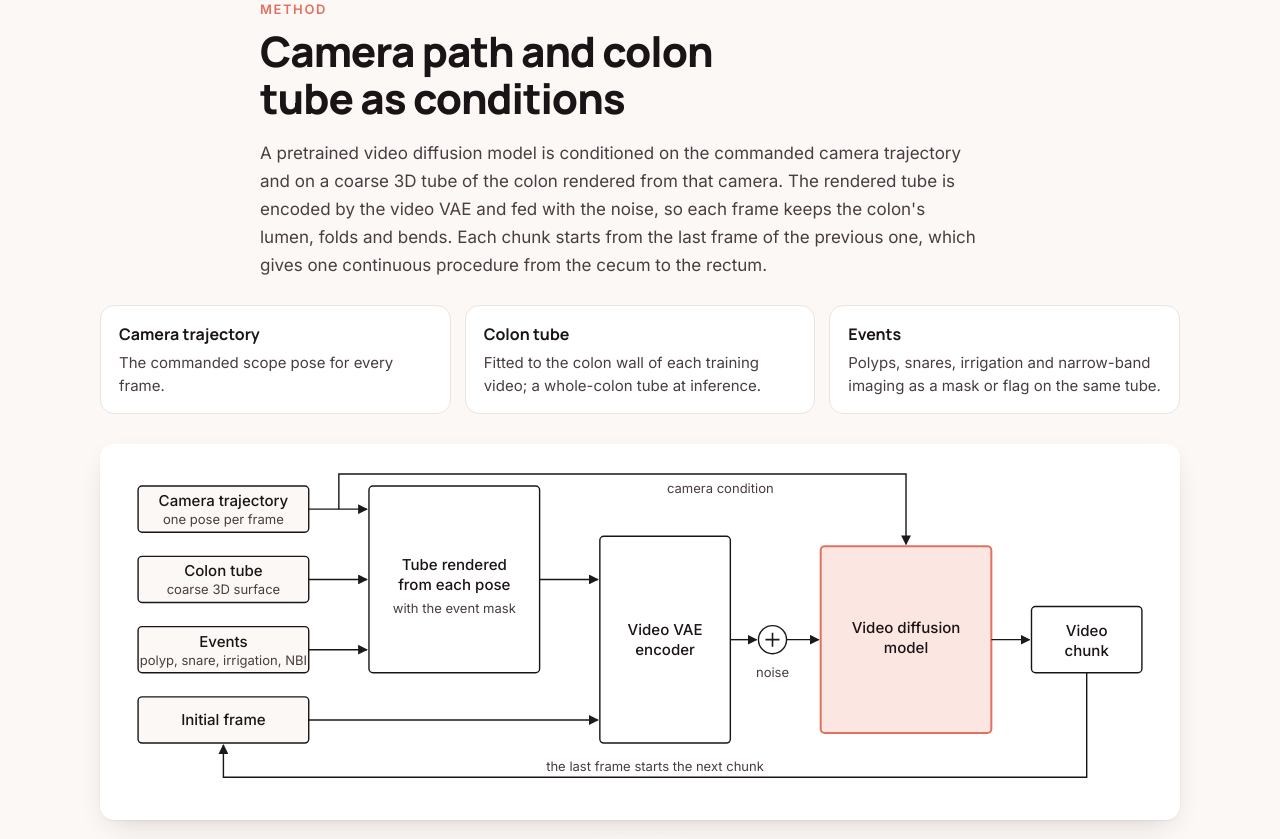
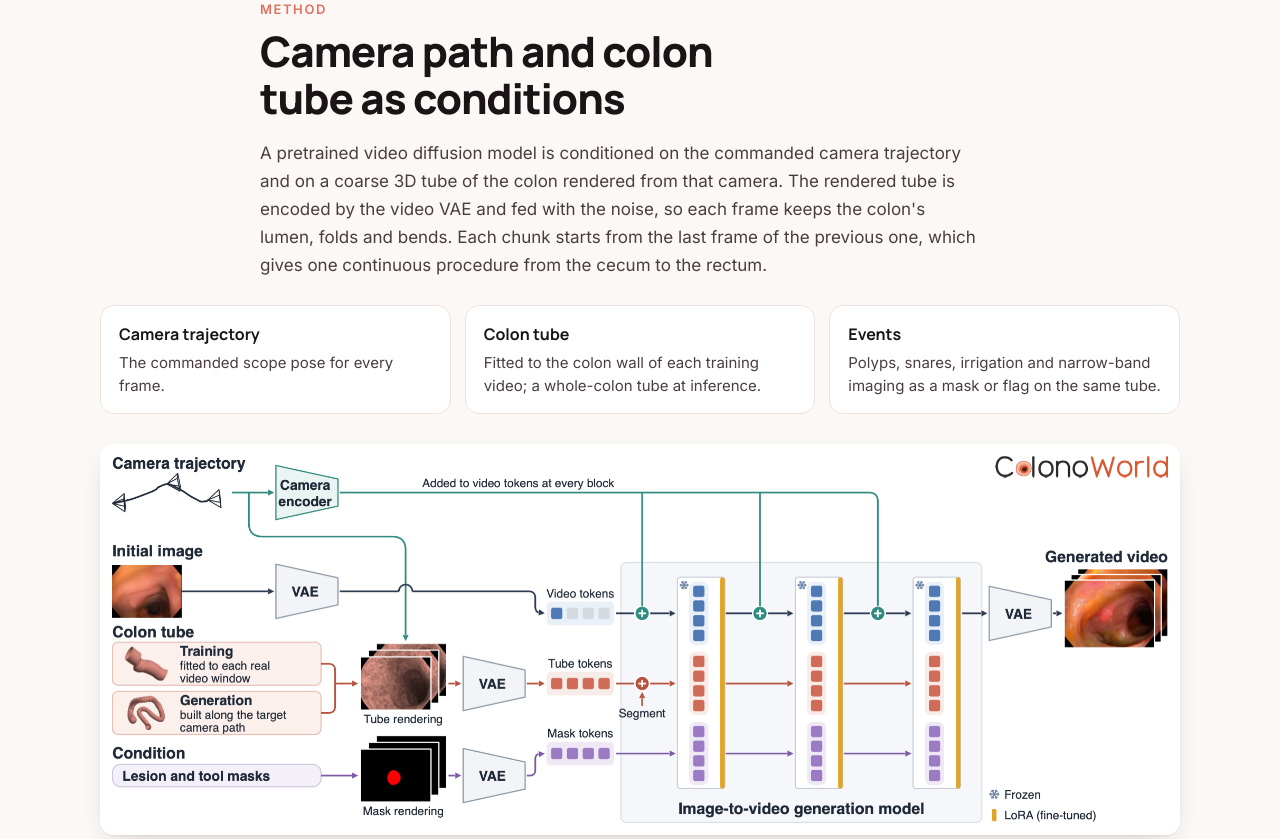
Before and after one commit to AIDASLab/ColonoWorld, a plain HTML site: page index.html in a window 1280 px wide. Shown: the part 1943-2782 px from the top of the page. Drawn offline with Linux system fonts and the light colour scheme.

Commit message:
Add architecture figure and link buttons

```diff
--- a/index.html
+++ b/index.html
@@ -65,6 +65,8 @@ body::before { content: ""; position: fixed; inset: 0 0 auto; height: env(safe-a
 .btn:hover, .btn:focus-visible { background: rgba(255, 255, 255, .1); border-color: rgba(255, 255, 255, .3); outline: none; }
 .btn.primary { background: var(--mucosa); border-color: var(--mucosa); color: #1b0d0b; }
 .btn.primary:hover, .btn.primary:focus-visible { background: #ec8676; }
+.btn.off { opacity: .4; cursor: default; }
+.btn.off:hover { background: rgba(255, 255, 255, .04); border-color: rgba(255, 255, 255, .16); }
 .teaser { margin-top: 48px; }
 .teaser .frame { border-radius: 18px; overflow: hidden; background: #000; box-shadow: 0 30px 80px -30px rgba(0, 0, 0, .8), 0 0 0 1px rgba(255, 255, 255, .06); position: relative; }
 .teaser figcaption { margin: 18px auto 0; max-width: 760px; text-align: center; color: var(--on-night-2); font-size: 16px; text-wrap: balance; }
@@ -181,9 +183,18 @@ footer .logos img { height: 34px; width: auto; background: #fff; border-radius:
 
     <!-- LINKS: add Paper / arXiv / Model buttons here when they exist -->
     <div class="btns">
+      <span class="btn off" aria-disabled="true" title="Available soon">
+        <svg viewBox="0 0 24 24" aria-hidden="true"><path d="M6 2h8l6 6v12a2 2 0 0 1-2 2H6a2 2 0 0 1-2-2V4a2 2 0 0 1 2-2zm7 1.5V9h5.5L13 3.5zM8 13h8v1.6H8V13zm0 3.4h8V18H8v-1.6z"/></svg>
+        Paper</span>
+      <span class="btn off" aria-disabled="true" title="Available soon">
+        <svg viewBox="0 0 24 24" aria-hidden="true"><path d="M4 4h16v2H4zm0 5h10v2H4zm0 5h16v2H4zm0 5h10v2H4z"/></svg>
+        arXiv</span>
       <a class="btn primary" href="https://github.com/AIDASLab/ColonoWorld">
         <svg viewBox="0 0 24 24" aria-hidden="true"><path d="M12 .5a11.5 11.5 0 0 0-3.64 22.41c.58.1.79-.25.79-.56v-2c-3.2.7-3.88-1.37-3.88-1.37-.52-1.33-1.28-1.69-1.28-1.69-1.05-.72.08-.7.08-.7 1.16.08 1.77 1.19 1.77 1.19 1.03 1.77 2.7 1.26 3.36.96.1-.75.4-1.26.73-1.55-2.55-.29-5.24-1.28-5.24-5.68 0-1.26.45-2.28 1.19-3.09-.12-.29-.52-1.46.11-3.05 0 0 .97-.31 3.17 1.18a11 11 0 0 1 5.77 0c2.2-1.49 3.17-1.18 3.17-1.18.63 1.59.23 2.76.11 3.05.74.81 1.19 1.83 1.19 3.09 0 4.41-2.69 5.38-5.26 5.67.41.36.78 1.06.78 2.14v3.17c0 .31.21.67.8.56A11.5 11.5 0 0 0 12 .5z"/></svg>
         Code</a>
+      <span class="btn off" aria-disabled="true" title="Available soon">
+        <svg viewBox="0 0 24 24" aria-hidden="true"><path d="M12 2 3 7v10l9 5 9-5V7l-9-5zm0 2.3L18.7 8 12 11.7 5.3 8 12 4.3zM5 9.7l6 3.3v6.7l-6-3.3V9.7zm8 10v-6.7l6-3.3v6.7l-6 3.3z"/></svg>
+        Model</span>
     </div>
 
     <figure class="teaser">
@@ -235,56 +246,7 @@ footer .logos img { height: 34px; width: auto; background: #fff; border-radius:
       <div><b>Colon tube</b><p>Fitted to the colon wall of each training video; a whole-colon tube at inference.</p></div>
       <div><b>Events</b><p>Polyps, snares, irrigation and narrow-band imaging as a mask or flag on the same tube.</p></div>
     </div>
-  <div class="diagram">
-    <svg viewBox="0 0 1040 330" role="img" aria-label="Pipeline: camera trajectory, colon tube and condition are rendered into a tube video; it and the initial frame are encoded by the video VAE, combined with noise and denoised by the video diffusion model under the camera condition; the last frame of each generated chunk starts the next chunk.">
-      <defs><marker id="arr" viewBox="0 0 10 10" refX="9" refY="5" markerWidth="7" markerHeight="7" orient="auto-start-reverse"><path d="M0 0L10 5L0 10z" fill="#1a1a1a"/></marker></defs>
-      <rect class="box cond" x="20" y="20" width="170" height="46" rx="4"/>
-      <text x="105" y="40" text-anchor="middle">Camera trajectory</text>
-      <text class="small" x="105" y="58" text-anchor="middle">one pose per frame</text>
-      <rect class="box cond" x="20" y="90" width="170" height="46" rx="4"/>
-      <text x="105" y="110" text-anchor="middle">Colon tube</text>
-      <text class="small" x="105" y="128" text-anchor="middle">coarse 3D surface</text>
-      <rect class="box cond" x="20" y="160" width="170" height="46" rx="4"/>
-      <text x="105" y="180" text-anchor="middle">Events</text>
-      <text class="small" x="105" y="198" text-anchor="middle">polyp, snare, irrigation, NBI</text>
-      <rect class="box cond" x="20" y="230" width="170" height="46" rx="4"/>
-      <text x="105" y="258" text-anchor="middle">Initial frame</text>
-
-      <rect class="box" x="250" y="20" width="170" height="186" rx="4"/>
-      <text x="335" y="104" text-anchor="middle">Tube rendered</text>
-      <text x="335" y="124" text-anchor="middle">from each pose</text>
-      <text class="small" x="335" y="146" text-anchor="middle">with the event mask</text>
-
-      <rect class="box" x="480" y="70" width="130" height="206" rx="4"/>
-      <text x="545" y="168" text-anchor="middle">Video VAE</text>
-      <text x="545" y="188" text-anchor="middle">encoder</text>
-
-      <circle cx="652" cy="173" r="14" fill="#fff" stroke="#1a1a1a" stroke-width="1.4"/>
-      <path d="M645 173h14M652 166v14" stroke="#1a1a1a" stroke-width="1.6"/>
-      <text class="small" x="652" y="210" text-anchor="middle">noise</text>
-
-      <rect class="box model" x="700" y="80" width="170" height="186" rx="4"/>
-      <text x="785" y="166" text-anchor="middle">Video diffusion</text>
-      <text x="785" y="186" text-anchor="middle">model</text>
-
-      <rect class="box" x="910" y="140" width="110" height="66" rx="4"/>
-      <text x="965" y="169" text-anchor="middle">Video</text>
-      <text x="965" y="189" text-anchor="middle">chunk</text>
-
-      <path class="wire" d="M190 43H248"/>
-      <path class="wire" d="M190 113H248"/>
-      <path class="wire" d="M190 183H248"/>
-      <path class="wire" d="M220 43V8H785V78"/>
-      <text class="small" x="600" y="27" text-anchor="middle">camera condition</text>
-      <path class="wire" d="M420 113H478"/>
-      <path class="wire" d="M190 253H478"/>
-      <path class="wire" d="M610 173H636"/>
-      <path class="wire" d="M666 173H698"/>
-      <path class="wire" d="M870 173H908"/>
-      <path class="wire" d="M965 206V310H105V278"/>
-      <text class="small" x="535" y="304" text-anchor="middle">the last frame starts the next chunk</text>
-    </svg>
-  </div>
+    <figure style="margin:0"><div class="card"><img class="chart" src="./static/images/architecture.png" alt="ColonoWorld architecture" loading="lazy"></div></figure>
 
     <div class="grid g2" style="margin-top:22px; align-items:start;">
       <figure style="margin:0">
```
Also changed, not shown: static/images/architecture.png (added).
